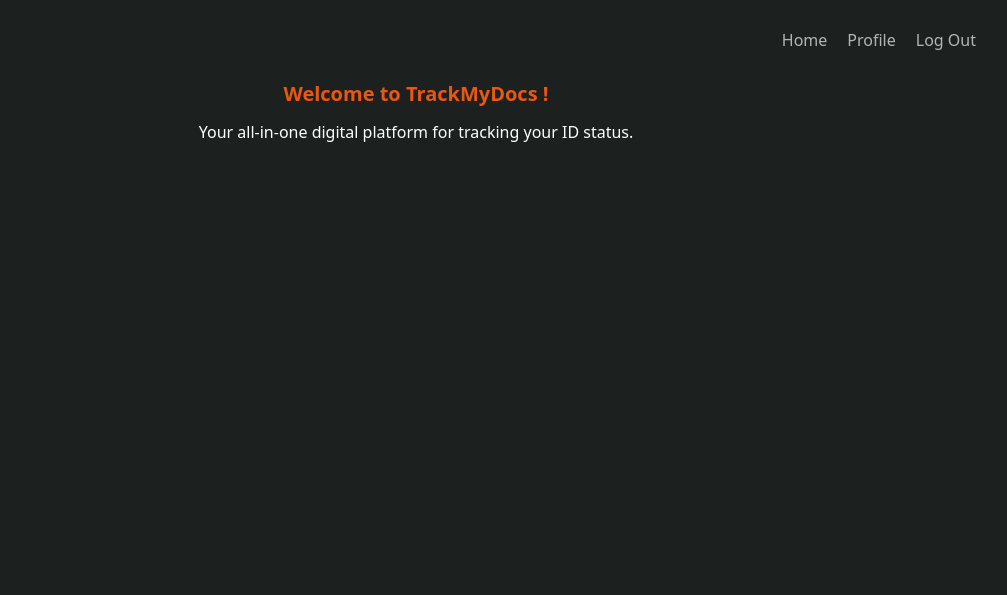
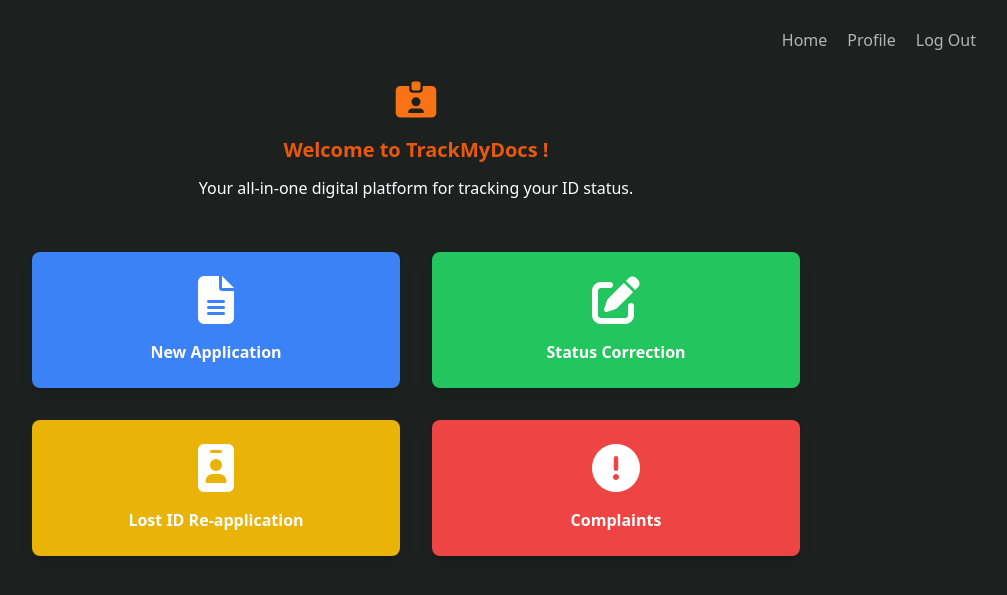
Before and after one commit to kukuabassanimeri/track_my_docs, a Django app: page /home/ in a window 1280 px wide. Shown: the top 595 px of the page, without its empty margins (224-1231 px from the left). Run offline with Django 4.2, Linux system fonts and the light colour scheme; some libraries are stand-ins or nearby versions.

Commit message:
Styled the home page

```diff
--- a/TrackMyDocs/track_my_docs/static/track_my_docs/login.css
+++ b/TrackMyDocs/track_my_docs/static/track_my_docs/login.css
@@ -6,7 +6,7 @@
 
 .login input[type="text"],
 .login input[type="password"] {
-    width: 20%;
+    width: 50%;
     padding: 5px;
     margin-top: 5px;
     margin-bottom: 5px;
--- a/TrackMyDocs/track_my_docs/templates/track_my_docs/home.html
+++ b/TrackMyDocs/track_my_docs/templates/track_my_docs/home.html
@@ -4,14 +4,59 @@
 
 <!--User contact us css link-->
 {% block css %}
-    <link rel="stylesheet" href="{% static 'track_my_docs/home.css' %}">
+<link rel="stylesheet" href="{% static 'track_my_docs/home.css' %}">
 {% endblock css %}
 
 <script src="https://kit.fontawesome.com/caeb9ec53e.js" crossorigin="anonymous"></script>
 <script src="https://kit.fontawesome.com/a076d05399.js" crossorigin="anonymous"></script>
 
 {% block content %}
-    <!--TrackMyDocs Introduction message-->
-    <h1 class="text-xl text-center pb-3"><span class=" font-bold text-orange-600">Welcome to TrackMyDocs !</h1>
-    <p class="text-center pb-3">Your all-in-one digital platform for tracking your ID status. </p>
+<!--TrackMyDocs Introduction message-->
+<p class="text-center">
+    <i class="fas fa-id-card-alt text-4xl text-orange-500 mb-4"></i>
+</p>
+
+<h1 class="text-xl text-center pb-3"><span class=" font-bold text-orange-600">Welcome to TrackMyDocs !</h1>
+<p class="text-center pb-3">Your all-in-one digital platform for tracking your ID status. </p>
+
+<!--Our services-->
+<div class="grid gap-8 grid-cols-1 pt-10 md:grid-cols-2 lg:grid-cols-2 mx-auto max-w-3xl">
+    <!-- New Application -->
+    <a href="{% url 'track_my_docs:new-id-application' %}">
+        <div
+            class="bg-blue-500 text-white shadow-lg rounded-lg p-6 flex flex-col items-center hover:bg-blue-600 transition duration-300 ease-in-out">
+            <i class="fas fa-file-alt text-5xl mb-4"></i>
+            <p class="text-base font-semibold">New Application</p>
+        </div>
+    </a>
+
+    <!-- Status Correction -->
+    <a href="{% url 'track_my_docs:id-status-correction' %}">
+        <div
+            class="bg-green-500 text-white shadow-lg rounded-lg p-6 flex flex-col items-center hover:bg-green-600 transition duration-300 ease-in-out">
+            <i class="fas fa-edit text-5xl mb-4"></i>
+            <p class="text-base font-semibold">Status Correction</p>
+        </div>
+    </a>
+
+    <!-- Lost ID Re-application -->
+    <a href="{% url 'track_my_docs:lost-id-reapplication' %}">
+        <div
+            class="bg-yellow-500 text-white shadow-lg rounded-lg p-6 flex flex-col items-center hover:bg-yellow-600 transition duration-300 ease-in-out">
+            <i class="fas fa-id-badge text-5xl mb-4"></i>
+            <p class="text-base font-semibold">Lost ID Re-application</p>
+        </div>
+    </a>
+
+    <!-- Complaints -->
+    <a href="{% url 'track_my_docs:user-complaint' %}">
+        <div
+            class="bg-red-500 text-white shadow-lg rounded-lg p-6 flex flex-col items-center hover:bg-red-600 transition duration-300 ease-in-out">
+            <i class="fas fa-exclamation-circle text-5xl mb-4"></i>
+            <p class="text-base font-semibold">Complaints</p>
+        </div>
+    </a>
+
+</div>
+</div>
 {% endblock content %}
```
Also changed, not shown: TrackMyDocs/track_my_docs/templates/registration/login.html (+6 -4 lines).
